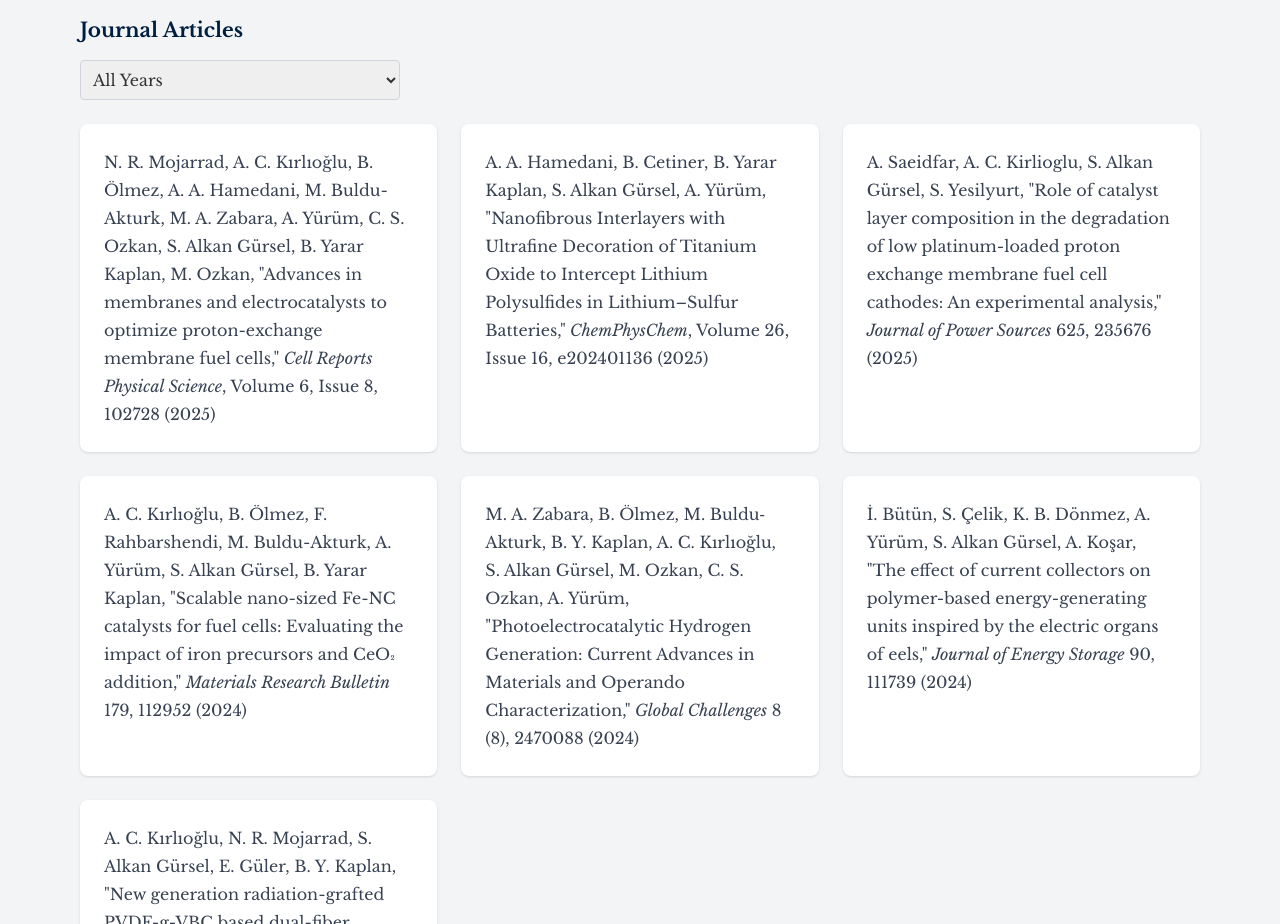
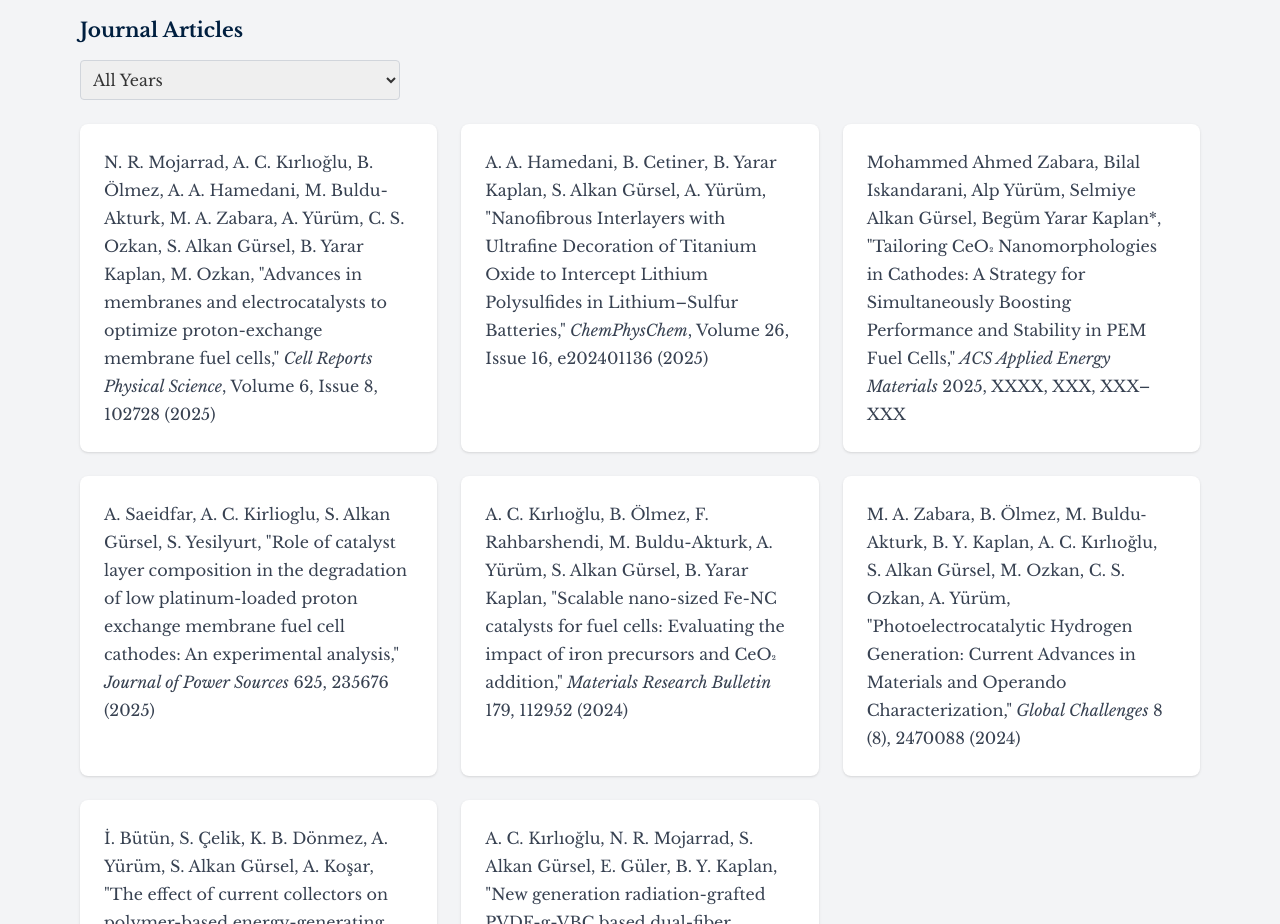
Before and after one commit to picohook/selmiye-website, a plain HTML site: page index.html in a window 1280 px wide. Shown: the part 820-1744 px from the top of the page. Drawn offline with nearby package versions, Linux system fonts and the light colour scheme.

Commit message:
Update index.html

```diff
--- a/index.html
+++ b/index.html
@@ -287,6 +287,9 @@
     <em>ChemPhysChem</em>, Volume 26, Issue 16, e202401136 (2025)</p>
 </div>
 
+               <div class="bg-white shadow rounded-lg p-6 publication-card" data-year="2025" role="listitem">
+                  <p class="text-gray-700">Mohammed Ahmed Zabara, Bilal Iskandarani, Alp Yürüm, Selmiye Alkan Gürsel, Begüm Yarar Kaplan*, "Tailoring CeO₂ Nanomorphologies in Cathodes: A Strategy for Simultaneously Boosting Performance and Stability in PEM Fuel Cells," <em>ACS Applied Energy Materials</em> 2025, XXXX, XXX, XXX–XXX</p>
+                </div>
                 <div class="bg-white shadow rounded-lg p-6 publication-card" data-year="2025" role="listitem">
                     <p class="text-gray-700">A. Saeidfar, A. C. Kirlioglu, S. Alkan Gürsel, S. Yesilyurt, "Role of catalyst layer composition in the degradation of low platinum-loaded proton exchange membrane fuel cell cathodes: An experimental analysis," <em>Journal of Power Sources</em> 625, 235676 (2025)</p>
                 </div>
```
